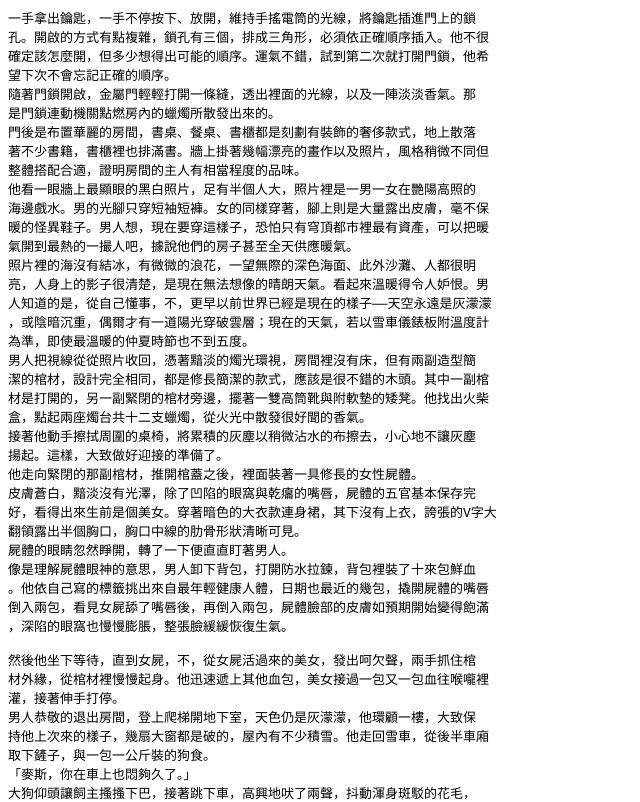
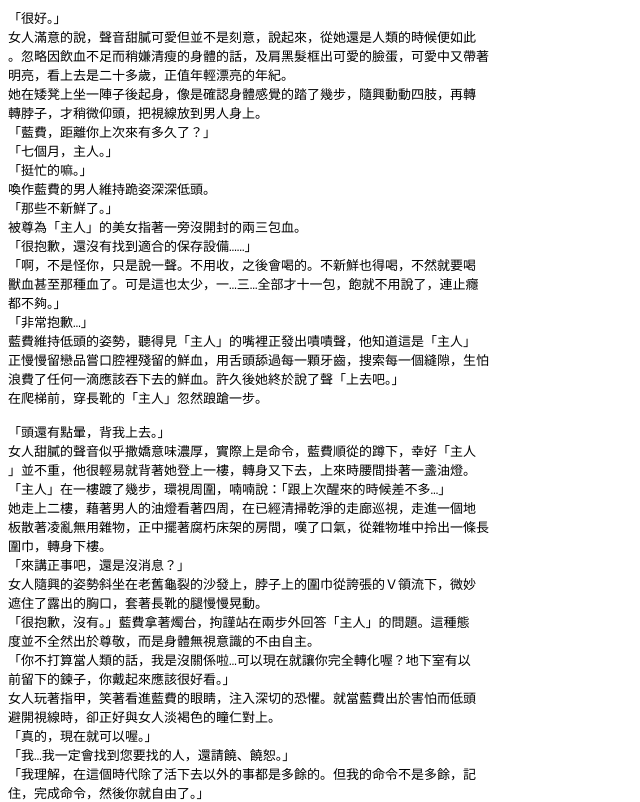
Before and after one commit to acgfao/acgfao.github.io, a plain HTML site: page novel/whitediary/index.htm in a window 1280 px wide. Shown: the top 802 px of the page, without its empty margins (0-640 px from the left). Drawn offline with Linux system fonts and the light colour scheme.

Commit message:
Add files via upload

```diff
--- a/novel/whitediary/index.htm
+++ b/novel/whitediary/index.htm
@@ -5,60 +5,6 @@
 </HEAD>
 <BODY BGCOLOR="#FFFFFF">
 <PRE>
-一手拿出鑰匙，一手不停按下、放開，維持手搖電筒的光線，將鑰匙插進門上的鎖
-孔。開啟的方式有點複雜，鎖孔有三個，排成三角形，必須依正確順序插入。他不很
-確定該怎麼開，但多少想得出可能的順序。運氣不錯，試到第二次就打開門鎖，他希
-望下次不會忘記正確的順序。
-隨著門鎖開啟，金屬門輕輕打開一條縫，透出裡面的光線，以及一陣淡淡香氣。那
-是門鎖連動機關點燃房內的蠟燭所散發出來的。
-門後是布置華麗的房間，書桌、餐桌、書櫃都是刻劃有裝飾的奢侈款式，地上散落
-著不少書籍，書櫃裡也排滿書。牆上掛著幾幅漂亮的畫作以及照片，風格稍微不同但
-整體搭配合適，證明房間的主人有相當程度的品味。
-他看一眼牆上最顯眼的黑白照片，足有半個人大，照片裡是一男一女在艷陽高照的
-海邊戲水。男的光腳只穿短袖短褲。女的同樣穿著，腳上則是大量露出皮膚，毫不保
-暖的怪異鞋子。男人想，現在要穿這樣子，恐怕只有穹頂都市裡最有資產，可以把暖
-氣開到最熱的一撮人吧，據說他們的房子甚至全天供應暖氣。
-照片裡的海沒有結冰，有微微的浪花，一望無際的深色海面、此外沙灘、人都很明
-亮，人身上的影子很清楚，是現在無法想像的晴朗天氣。看起來溫暖得令人妒恨。男
-人知道的是，從自己懂事，不，更早以前世界已經是現在的樣子──天空永遠是灰濛濛
-，或陰暗沉重，偶爾才有一道陽光穿破雲層；現在的天氣，若以雪車儀錶板附溫度計
-為準，即使最溫暖的仲夏時節也不到五度。
-男人把視線從從照片收回，憑著黯淡的燭光環視，房間裡沒有床，但有兩副造型簡
-潔的棺材，設計完全相同，都是修長簡潔的款式，應該是很不錯的木頭。其中一副棺
-材是打開的，另一副緊閉的棺材旁邊，擺著一雙高筒靴與附軟墊的矮凳。他找出火柴
-盒，點起兩座燭台共十二支蠟燭，從火光中散發很好聞的香氣。
-接著他動手擦拭周圍的桌椅，將累積的灰塵以稍微沾水的布擦去，小心地不讓灰塵
-揚起。這樣，大致做好迎接的準備了。
-他走向緊閉的那副棺材，推開棺蓋之後，裡面裝著一具修長的女性屍體。
-皮膚蒼白，黯淡沒有光澤，除了凹陷的眼窩與乾癟的嘴唇，屍體的五官基本保存完
-好，看得出來生前是個美女。穿著暗色的大衣款連身裙，其下沒有上衣，誇張的V字大
-翻領露出半個胸口，胸口中線的肋骨形狀清晰可見。
-屍體的眼睛忽然睜開，轉了一下便直直盯著男人。
-像是理解屍體眼神的意思，男人卸下背包，打開防水拉鍊，背包裡裝了十來包鮮血
-。他依自己寫的標籤挑出來自最年輕健康人體，日期也最近的幾包，撬開屍體的嘴唇
-倒入兩包，看見女屍舔了嘴唇後，再倒入兩包，屍體臉部的皮膚如預期開始變得飽滿
-，深陷的眼窩也慢慢膨脹，整張臉緩緩恢復生氣。
-
-然後他坐下等待，直到女屍，不，從女屍活過來的美女，發出呵欠聲，兩手抓住棺
-材外緣，從棺材裡慢慢起身。他迅速遞上其他血包，美女接過一包又一包血往喉嚨裡
-灌，接著伸手打停。
-男人恭敬的退出房間，登上爬梯開地下室，天色仍是灰濛濛，他環顧一樓，大致保
-持他上次來的樣子，幾扇大窗都是破的，屋內有不少積雪。他走回雪車，從後半車廂
-取下鏟子，與一包一公斤裝的狗食。
-「麥斯，你在車上也悶夠久了。」
-大狗仰頭讓飼主搔搔下巴，接著跳下車，高興地吠了兩聲，抖動渾身斑駁的花毛，
-即使每一步都會陷進雪裡，還是歡快的在雪地裡跑起來。男人微笑看著這條跟自己一
-樣大的狗在四周閒逛，拎著鏟子與狗食回到屋裡剷雪。
-
-直到麥斯在雪地跑了大半天，進屋一頭鑽進那包狗食──正確地說，是把頭塞進狗食
-的袋子，牠的頭剛好塞滿整個袋口。天色即將從灰暗轉為漆黑，他命令狗在原地等著
-，再次獨自進入那間有著淡淡香氣的地下室。
-「呼啊啊。」
-進門就聽見一聲呵欠，美人正坐在棺材邊的矮凳上，慢慢把腳套進長筒靴，黑色的
-短髮在她低頭時滑落分開，露出雪白的頸脖。男人卻用充滿崇敬的眼神，欣賞這副身
-軀的高貴，無法產生太多邪念。
-「欸，幫我推一下鞋子。」
-男人聽從的半跪下，用手托住鞋底往上推，讓長筒靴完全貼合女人的腳板。
 「很好。」
 女人滿意的說，聲音甜膩可愛但並不是刻意，說起來，從她還是人類的時候便如此
 。忽略因飲血不足而稍嫌清瘦的身體的話，及肩黑髮框出可愛的臉蛋，可愛中又帶著
```
